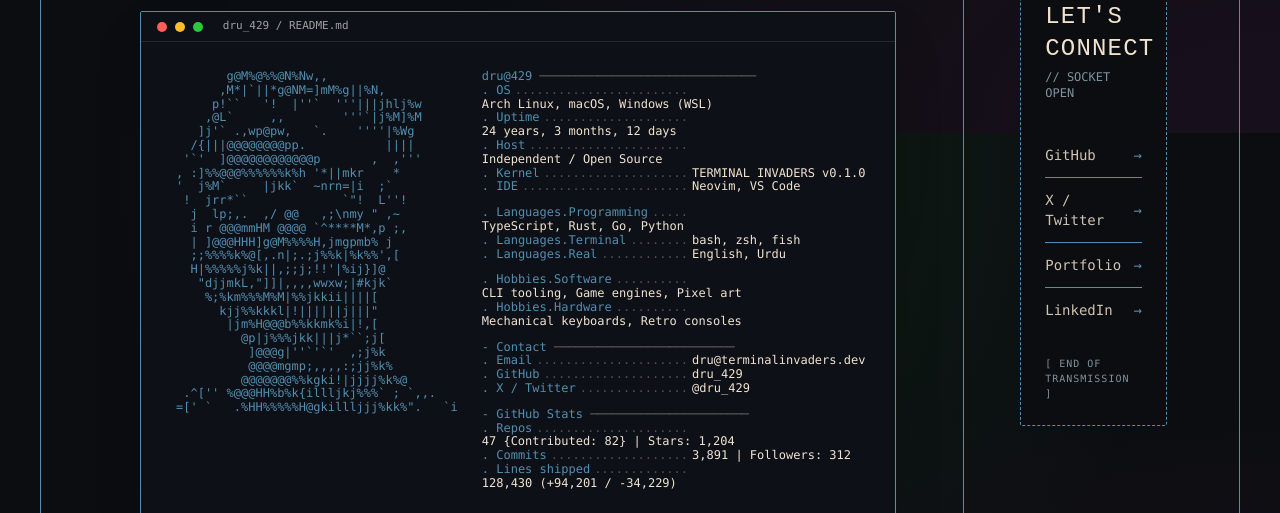
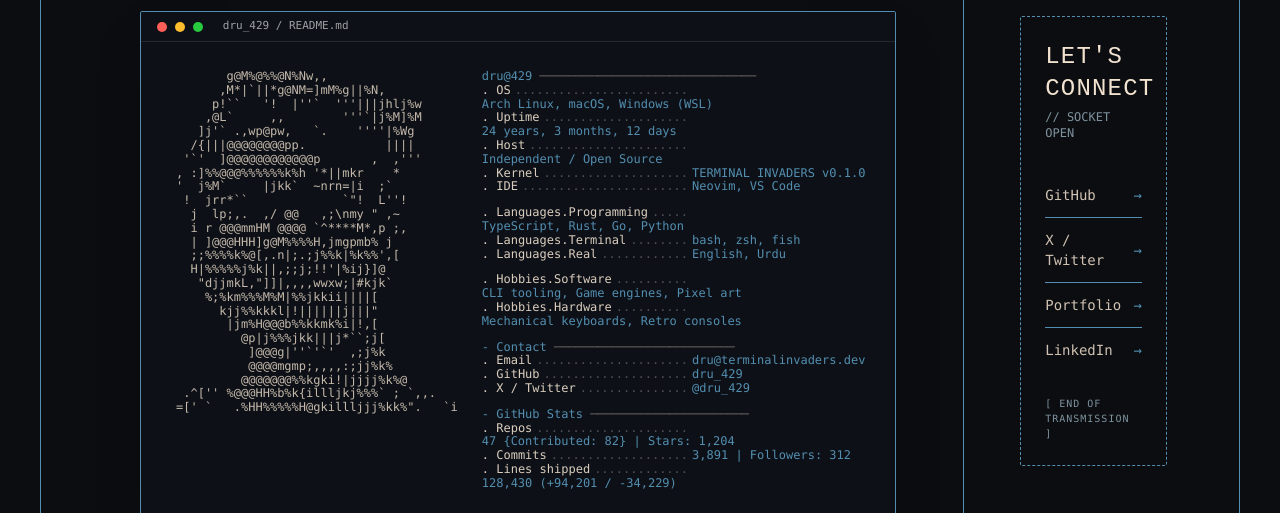
Before and after one commit to Dru-429/Terminal-invaders, a Next.js app in the folder web/: page / in a window 1280 px wide. Shown: the part 4667-5180 px from the top of the page. Built offline with nearby package versions, Linux system fonts and the light colour scheme; no server answers.

Commit message:
Sticky footer

```diff
--- a/web/app/page.tsx
+++ b/web/app/page.tsx
@@ -1,16 +1,17 @@
-import { Navbar } from '@/components/hero/Navbar';
-import { Hero } from '@/components/hero/Hero';
-import Ctrl from '@/components/ctrl/ctrl';
-import { OpenSource } from '@/components/os/os';
-import { Comics } from '@/components/comic/Comic';
-import { MeetDeveloper } from '@/components/meetDev/MeetDev';
-import Downloads from '@/components/downloads/Downloads';
-import { Roadmap } from '@/components/roadmap/roadmap';
-import { Footer } from '@/components/footer/footer';
+import { Navbar } from '@/components/hero/Navbar'
+import { Hero } from '@/components/hero/Hero'
+import Ctrl from '@/components/ctrl/ctrl'
+import { OpenSource } from '@/components/os/os'
+import { Comics } from '@/components/comic/Comic'
+import { MeetDeveloper } from '@/components/meetDev/MeetDev'
+import Downloads from '@/components/downloads/Downloads'
+import { Roadmap } from '@/components/roadmap/roadmap'
+import { Footer } from '@/components/footer/footer'
 
-export default function Home() {
+export default function Home () {
   return (
-    <main className="min-h-screen w-100% p-10 ">
+    <>
+      <main className='relative min-h-screen w-100% p-10 z-20 bg-background'>
         <Navbar />
         <Hero />
         <Ctrl />
@@ -19,7 +20,13 @@
         <OpenSource />
         <Comics />
         <MeetDeveloper />
+        {/* <div className='md:min-h-screen bg-transparent'></div> */}
+      </main>
+      <div className='h-screen relative bg-transparent'>
+        <footer className='w-full fixed bottom-0 '>
           <Footer />
-    </main>
-  );
+        </footer>
+      </div>
+    </>
+  )
 }
--- a/web/components/meetDev/MeetDev.tsx
+++ b/web/components/meetDev/MeetDev.tsx
@@ -7,7 +7,8 @@
   return (
     <section className='relative'>
       <div className='mx-auto max-w-screen px-4 md:px-8 border border-border flex flex-col md:flex-row gap-4'>
-        <div className="w-[80%] border-r border-border">
+        <div className="w-[80%] border-r border-border pb-20
+        ">
 
           <div className='flex items-end justify-between mb-8 m-6'>
             <div>
--- a/web/components/meetDev/Terminal.tsx
+++ b/web/components/meetDev/Terminal.tsx
@@ -39,7 +39,7 @@
 
       {/* body */}
       <div className='p-5 md:p-7 grid grid-cols-1 md:grid-cols-[auto_1fr] gap-6'>
-        <pre className='text-secondary whitespace-pre overflow-hidden select-none'>
+        <pre className='text-foreground/80 whitespace-pre overflow-hidden select-none'>
           {ASCII_ART}
         </pre>
 
@@ -90,9 +90,9 @@
   const dots = '.'.repeat(Math.max(2, 26 - k.length))
   return (
     <div className='flex flex-wrap'>
-      <span className='text-secondary'>. {k}</span>
+      <span className='text-foregroud'>. {k}</span>
       <span className='text-foreground/30 mx-1'>{dots}</span>
-      <span className='text-foreground'>{v}</span>
+      <span className='text-secondary'>{v}</span>
     </div>
   )
 }
```
Lines whose indentation alone changed are shown as unchanged.
